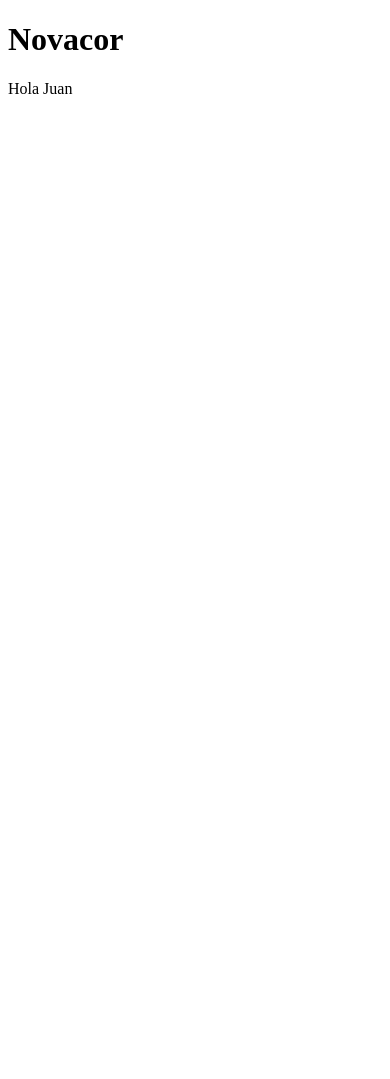
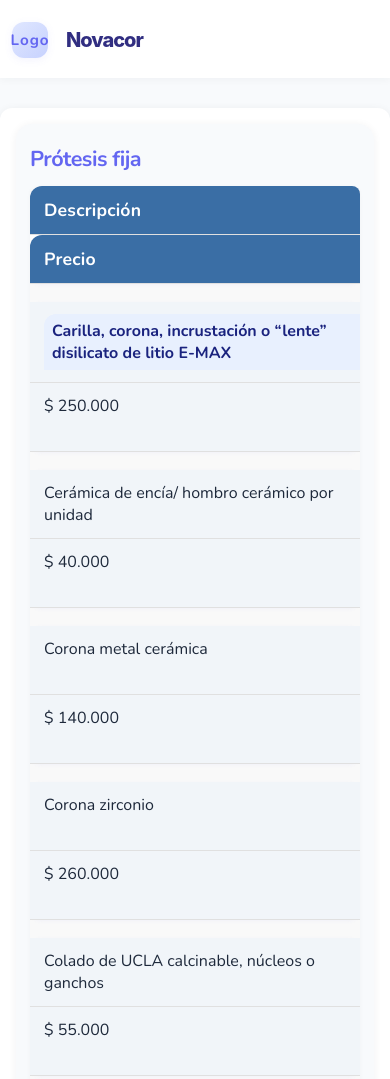
Before and after one commit to GraficoGpt/novacor, a plain HTML site: page index.html in a window 390 px wide. Shown: the top 1079 px of the page. Before the commit the page ends 844 px from the top, so only its background shows below. Drawn offline with nearby package versions, Linux system fonts and the light colour scheme.

Commit message:
Primeros precios

```diff
--- a/index.html
+++ b/index.html
@@ -4,9 +4,84 @@
     <meta charset="UTF-8">
     <meta name="viewport" content="width=device-width, initial-scale=1.0">
     <title>Document</title>
+    <link rel="stylesheet" href="styles.css">
 </head>
 <body>
-    <h1>Novacor</h1>
+    <header class="main-header">
+        <div class="logo-area">
+            <div class="logo-placeholder">Logo</div>
+            <span class="brand-name">Novacor
+        </div>
+    </header>
+    <div class="container">
+            <!-- Prótesis fija -->
+            <div style="flex: 1; min-width: 300px;">
+                <h2>Prótesis fija</h2>
+                <table class="responsive-table">
+                    <thead>
+                        <tr>
+                            <th>Descripción</th>
+                            <th>Precio</th>
+                        </tr>
+                    </thead>
+                    <tbody>
+                        <tr><td><span class="category">Carilla, corona, incrustación o “lente” disilicato de litio E-MAX</td><td>$ 250.000</td></tr>
+                        <tr><td>Cerámica de encía/ hombro cerámico por unidad</td><td>$ 40.000</td></tr>
+                        <tr><td>Corona metal cerámica</td><td>$ 140.000</td></tr>
+                        <tr><td>Corona zirconio</td><td>$ 260.000</td></tr>
+                        <tr><td>Colado de UCLA calcinable, núcleos o ganchos</td><td>$ 55.000</td></tr>
+                        <tr><td>Hombro cerámico 180°</td><td>$ 40.000</td></tr>
+                        <tr><td>Implant bridge zro2 por conexión</td><td>$ 1.150.000</td></tr>
+                        <tr><td>Barra hibrida cada conexión (metal acrílico)</td><td>$ 360.000</td></tr>
+                        <tr><td>Personalizado de abutment</td><td>$ 50.000</td></tr>
+                        <tr><td>Restauraciones en ceromero (carillas incrustaciones)</td><td>$ 100.000</td></tr>
+                    </tbody>
+                </table>
+            </div>
+<!-- Prótesis removible -->
+            <div style="flex: 1; min-width: 300px;">
+                <h2>Prótesis removible</h2>
+                <table class="responsive-table">
+                    <thead>
+                        <tr>
+                            <th>Descripción</th>
+                            <th>Precio</th>
+                        </tr>
+                    </thead>
+                    <tbody>
+                        <tr><td>Prótesis total o parcial alto impacto (Biodent)</td><td>$190.000</td></tr>
+                        <tr><td>Prótesis total o parcial convencional (Biodent)</td><td>$150.000</td></tr>
+                        <tr><td>Acker flexible</td><td>$140.000</td></tr>
+                        <tr><td>Prótesis flexible</td><td>$250.000</td></tr>
+                        <tr><td>Prótesis removible (estructura metálica) Rebase</td><td>$320.000</td></tr>
+                        <tr><td>Reparación</td><td>$60.000</td></tr>
+                        <tr><td>Rodete y plato base</td><td>$50.000</td></tr>
+                    </tbody>
+                </table>
+            </div>
+<!-- Otros -->
+            <div style="flex: 1; min-width: 300px;">
+                <h2>Otros</h2>
+                <table class="responsive-table">
+                    <thead>
+                        <tr>
+                            <th class="gray-header">Descripción</th>
+                            <th class="gray-header">Precio</th>
+                        </tr>
+                    </thead>
+                    <tbody>
+                        <tr><td>Cubeta</td><td>$50.000</td></tr>
+                        <tr><td>Modelo impreso 3D</td><td>$50.000</td></tr>
+                        <tr><td>Modelo impreso con diseño para muck up (hasta 6 unds)</td><td>$100.000</td></tr>
+                        <tr><td>Placa NMR (dura o blanda)</td><td>$50.000</td></tr>
+                        <tr><td>Placa Extra confort</td><td>$190.000</td></tr>
+                        <tr><td>Provisionales PMMA monocapa</td><td>$50.000</td></tr>
+                        <tr><td>Provisionales PMMA multicapa</td><td>$60.000</td></tr>
+                    </tbody>
+                </table>
+            </div>
+    </div>
+</div>
     <p>Hola Juan</p>
 </body>
 </html>
--- /dev/null
+++ b/styles.css
@@ -0,0 +1,309 @@
+/* Responsive Dental Pricing Tables CSS */
+@import url('https://fonts.googleapis.com/css2?family=Nunito:wght@400;700;900&display=swap');
+body {
+    font-family: 'Nunito', Arial, sans-serif;
+    margin: 0;
+    padding: 0;
+    background: #f8fafc;
+    color: #1e293b;
+}
+
+.main-header {
+    width: 100%;
+    background: #fff;
+    box-shadow: 0 2px 8px rgba(30,41,59,0.04);
+    padding: 0;
+    position: sticky;
+    top: 0;
+    z-index: 100;
+}
+.logo-area {
+    display: flex;
+    align-items: center;
+    gap: 18px;
+    padding: 18px 32px 12px 32px;
+    min-height: 60px;
+}
+.logo-placeholder {
+    width: 48px;
+    height: 48px;
+    background: linear-gradient(135deg, #e0e7ff 0%, #c7d2fe 100%);
+    border-radius: 12px;
+    display: flex;
+    align-items: center;
+    justify-content: center;
+    font-size: 1.1rem;
+    color: #6366f1;
+    font-weight: 700;
+    letter-spacing: 1px;
+    box-shadow: 0 2px 8px rgba(99,102,241,0.08);
+}
+.brand-name {
+    font-size: 2rem;
+    font-weight: 800;
+    letter-spacing: -1px;
+    color: #312e81;
+    font-family: 'Inter', Arial, sans-serif;
+}
+
+.container {
+    max-width: 1240px;
+    margin: 36px auto;
+    padding: 24px;
+    background: #fff;
+    border-radius: 20px;
+    box-shadow: 0 4px 18px rgba(30,41,59,0.07);
+}
+.tables-flex {
+    flex-direction: column;
+    gap: 32px;
+    align-items: stretch;
+    justify-content: flex-start;
+    display: flex;
+    flex-wrap: wrap;
+    gap: 32px;
+    justify-content: space-between;
+}
+
+.tables-flex > div {
+    max-width: 600px;
+    width: 100%;
+    margin: 0 auto 28px auto;
+    flex: 1;
+    min-width: 320px;
+    max-width: 380px;
+    margin: 0 auto;
+}
+
+h2 {
+    margin-top: 0;
+    margin-bottom: 16px;
+    font-size: 1.35rem;
+    color: #6366f1;
+    font-weight: 700;
+    letter-spacing: -0.5px;
+}
+
+.responsive-table {
+    width: 100%;
+    border-collapse: separate;
+    border-spacing: 0;
+    margin-bottom: 32px;
+    background: #f1f5f9;
+    border-radius: 16px;
+    overflow: hidden;
+    box-shadow: 0 1px 8px rgba(30,41,59,0.04);
+    transition: box-shadow 0.2s;
+}
+.responsive-table th, .responsive-table td {
+    padding: 14px 16px;
+    text-align: left;
+    border-bottom: 1px solid #e2e8f0;
+}
+.responsive-table th {
+    background: #6366f1;
+    color: #fff;
+    font-size: 1.08em;
+    font-weight: bold;
+    letter-spacing: 0.2px;
+}
+.responsive-table tr:last-child td {
+    border-bottom: none;
+}
+.responsive-table .category {
+    background: #e0e7ff;
+    color: #3730a3;
+    font-weight: bold;
+    border-radius: 8px;
+    padding: 6px 8px;
+    display: inline-block;
+}
+/* .responsive-table .highlight { (removido)
+    color: #d97706;
+    font-weight: bold;
+}
+.responsive-table .gray-header {
+    background: #64748b;
+    color: #fff;
+}
+
+/* Card-like effect for each table */
+.tables-flex > div {
+    max-width: 600px;
+    width: 100%;
+    margin: 0 auto 28px auto;
+    background: #f8fafc;
+    border-radius: 16px;
+    box-shadow: 0 1px 8px rgba(30,41,59,0.06);
+    padding: 20px 14px 16px 14px;
+    margin-bottom: 18px;
+    transition: box-shadow 0.2s;
+}
+.tables-flex > div:hover {
+    box-shadow: 0 4px 18px rgba(99,102,241,0.13);
+}
+
+.container > div {
+    background: #f8fafc;
+    border-radius: 16px;
+    box-shadow: 0 1px 8px rgba(30,41,59,0.06);
+    padding: 20px 14px 16px 14px;
+    margin-bottom: 28px;
+}
+
+@media (max-width: 900px) {
+    .tables-flex {
+    flex-direction: column;
+    gap: 32px;
+    align-items: stretch;
+    justify-content: flex-start;
+        flex-direction: column;
+        gap: 24px;
+    }
+    .container {
+        padding: 10px;
+    }
+}
+@media (max-width: 600px) {
+    .responsive-table, .responsive-table thead, .responsive-table tbody, .responsive-table tr, .responsive-table th, .responsive-table td {
+        display: block;
+        width: 100%;
+    }
+    .responsive-table tr {
+        margin-bottom: 18px;
+        border-radius: 12px;
+        background: #fff;
+        box-shadow: 0 1px 4px rgba(99,102,241,0.05);
+    }
+    .responsive-table th {
+        background: #6366f1;
+        color: #fff;
+        border-radius: 12px 12px 0 0;
+    }
+    .responsive-table td {
+        border: none;
+        border-bottom: 1px solid #e2e8f0;
+        position: relative;
+        padding-left: 45%;
+        min-height: 44px;
+        background: #f1f5f9;
+    }
+    .responsive-table td:before {
+        position: absolute;
+        top: 12px;
+        left: 12px;
+        width: 40%;
+        white-space: nowrap;
+        font-weight: bold;
+        color: #6366f1;
+        content: attr(data-label);
+    }
+    .responsive-table .category, .responsive-table .gray-header {
+        border-radius: 12px 12px 0 0;
+    }
+    .logo-area {
+        padding: 10px 12px 8px 12px;
+    }
+    .brand-name {
+        font-size: 1.25rem;
+    }
+    .logo-placeholder {
+        width: 36px;
+        height: 36px;
+        font-size: 0.95rem;
+    }
+}
+.container {
+    max-width: 1200px;
+    margin: 30px auto;
+    padding: 16px;
+    background: #fff;
+    border-radius: 12px;
+    box-shadow: 0 2px 10px rgba(0,0,0,0.07);
+}
+h2 {
+    margin-top: 0;
+    margin-bottom: 12px;
+}
+.responsive-table {
+    width: 100%;
+    border-collapse: collapse;
+    margin-bottom: 32px;
+    background: #f9f9f9;
+    border-radius: 8px;
+    overflow: hidden;
+    box-shadow: 0 1px 4px rgba(0,0,0,0.03);
+}
+.responsive-table th, .responsive-table td {
+    padding: 12px 14px;
+    text-align: left;
+    border-bottom: 1px solid #e0e0e0;
+}
+.responsive-table th {
+    background: #3a6ea5;
+    color: #fff;
+    font-size: 1.1em;
+    font-weight: bold;
+}
+.responsive-table tr:last-child td {
+    border-bottom: none;
+}
+.responsive-table .category {
+    background: #e8f0fe;
+    color: #1a237e;
+    font-weight: bold;
+}
+/* .responsive-table .highlight { (removido)
+    color: #c62828;
+    font-weight: bold;
+}
+.responsive-table .gray-header {
+    background: #757575;
+    color: #fff;
+}
+@media (max-width: 800px) {
+    .container {
+        padding: 6px;
+    }
+    .responsive-table th, .responsive-table td {
+        padding: 8px 6px;
+        font-size: 0.97em;
+    }
+}
+@media (max-width: 600px) {
+    .responsive-table, .responsive-table thead, .responsive-table tbody, .responsive-table tr, .responsive-table th, .responsive-table td {
+        display: block;
+        width: 100%;
+    }
+    .responsive-table tr {
+        margin-bottom: 18px;
+        border-radius: 8px;
+        background: #fff;
+        box-shadow: 0 1px 4px rgba(0,0,0,0.05);
+    }
+    .responsive-table th {
+        background: #3a6ea5;
+        color: #fff;
+        border-radius: 8px 8px 0 0;
+    }
+    .responsive-table td {
+        border: none;
+        border-bottom: 1px solid #e0e0e0;
+        position: relative;
+        padding-left: 45%;
+        min-height: 44px;
+    }
+    .responsive-table td:before {
+        position: absolute;
+        top: 12px;
+        left: 12px;
+        width: 40%;
+        white-space: nowrap;
+        font-weight: bold;
+        color: #3a6ea5;
+        content: attr(data-label);
+    }
+    .responsive-table .category, .responsive-table .gray-header {
+        border-radius: 8px 8px 0 0;
+    }
+}
```
